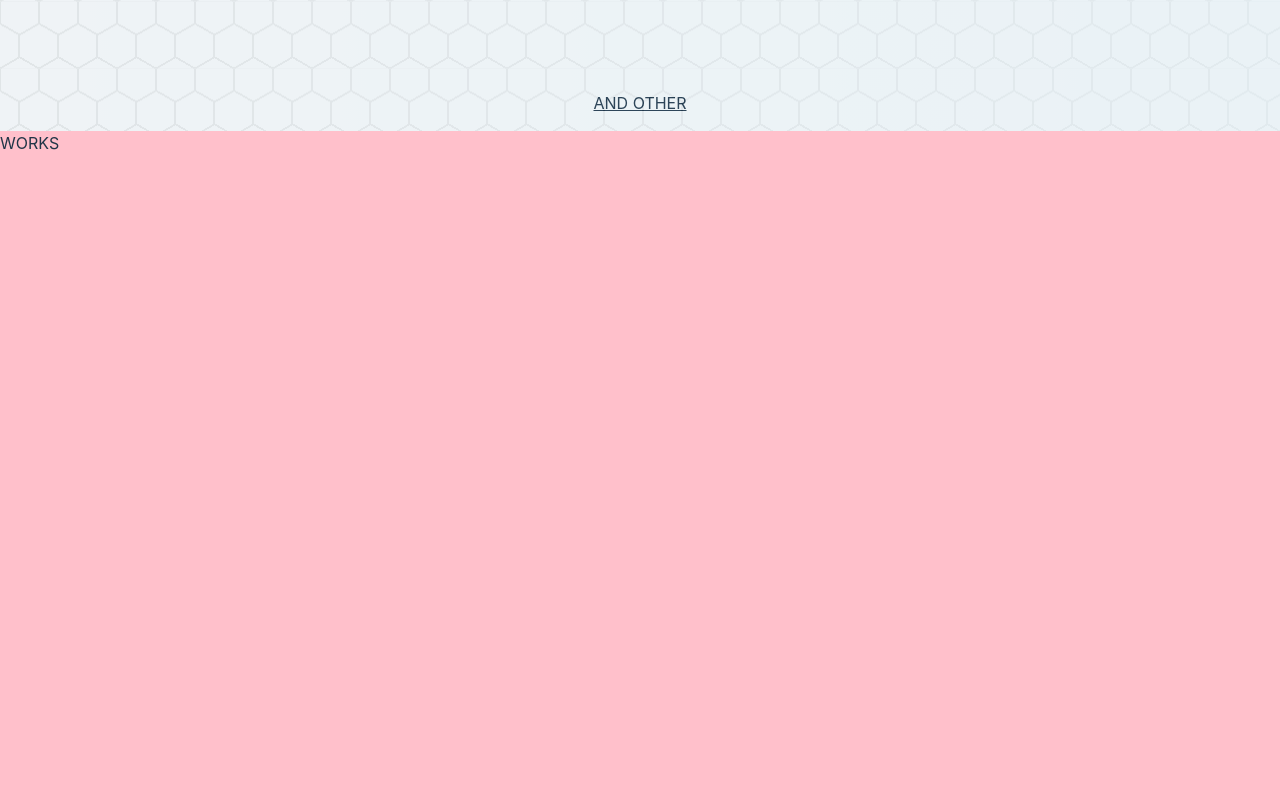
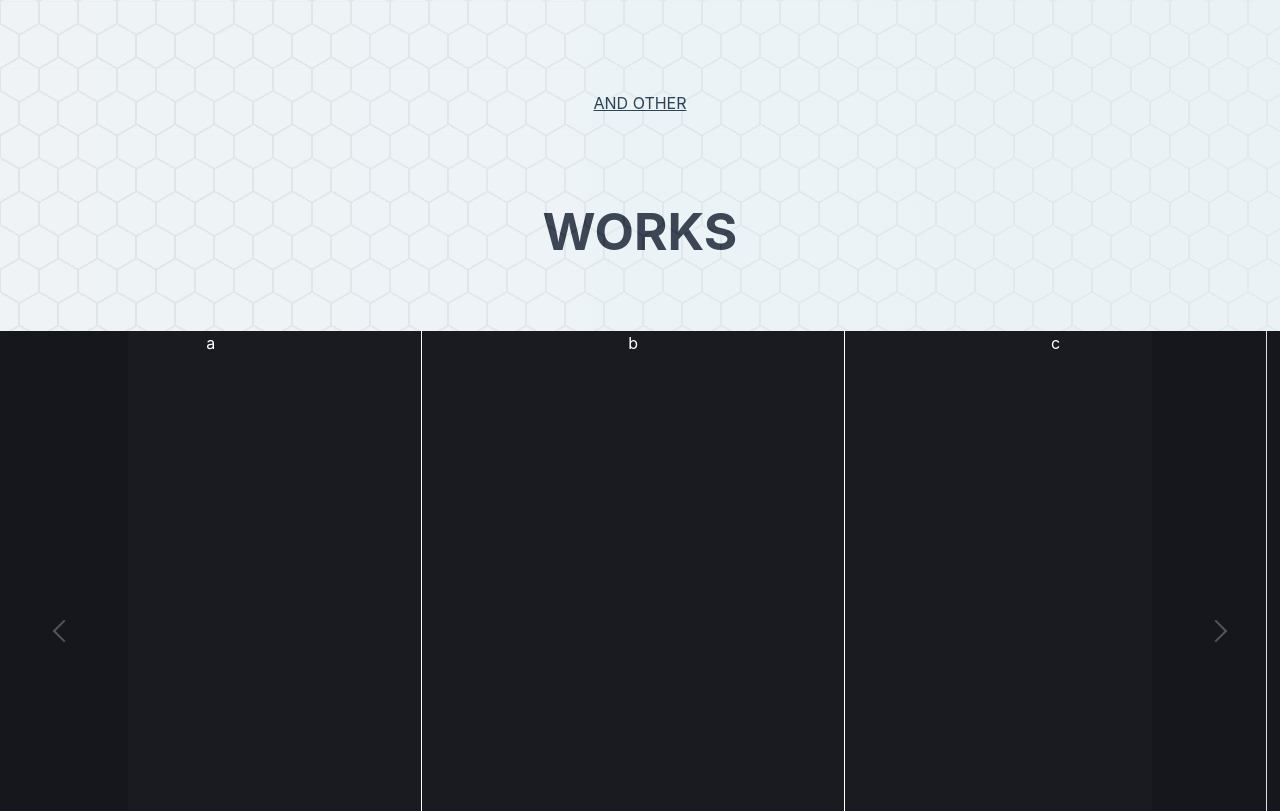
Before and after one commit to poofy25/landing-page, a React app: page / in a window 1280 px wide. Shown: the part 1469-2280 px from the top of the page. Built offline with nearby package versions, Linux system fonts and the light colour scheme; the HTML template or start-up script is replaced by a standard one.

Commit message:
added carousel

```diff
--- a/src/components/ServicesSection/servicesSection.module.css
+++ b/src/components/ServicesSection/servicesSection.module.css
@@ -1,7 +1,6 @@
 
  .servicesSection{
    background-color: #F7F7F7;
-   overflow: hidden;
    width: 100%;
    height: 100vh;
    padding-left: 5vw;
@@ -26,7 +25,7 @@
     left: 0;
     top: 0;
     width: 100%;
-    height: 100%;
+    height: 125%;
    z-index: 1;
    opacity: 0.1;
     --s:37px; /* shape size */
@@ -63,6 +62,7 @@
 
  .servicesSection > h1 {
     text-align: center;
+    width: 100%;
     z-index: 2;
  }
 
--- /dev/null
+++ b/src/components/WorksSection/WorksCarousel.jsx
@@ -0,0 +1,71 @@
+
+import styles from "./worksCarousel.module.css"
+
+import { useEffect  , useState} from "react"
+
+
+function WorksCarousel() {
+
+    let Carousel = document.getElementById('carousel')
+    let WorkArticelle = document.getElementById('workArticle')
+    let articlesNr = Carousel?.children.length
+
+    const [currentArtNr , setArtNr] = useState(0)
+    const mobile = window.innerWidth <= 767
+    const mobileArtOffset = mobile ? 2 : 3
+
+    useEffect(()=>{
+        Carousel = document.getElementById('carousel')
+        WorkArticelle = document.getElementById('workArticle')
+        articlesNr = Carousel?.children.length
+    },[])
+    useEffect(()=>{
+        Carousel.style.transform = `translateY(0px)`
+        Carousel.style.transform = `translateX(0px)`
+    },[window.innerWidth])
+    useEffect(()=>{
+        console.log(currentArtNr , mobile)
+        if(!mobile){
+        Carousel.style.transform = `translate(-${WorkArticelle.offsetWidth * currentArtNr}px)`
+        }else{
+            Carousel.style.transform = `translateY(-${WorkArticelle.offsetHeight * currentArtNr}px)`
+        }
+    },[currentArtNr])
+
+
+    const backwardBtnHandler = ()=>{
+        if(currentArtNr > 0){
+            setArtNr(currentArtNr-1)
+
+           }else{
+               console.log('no more' , currentArtNr)
+           }
+    }
+
+    const forwardBtnHandler = ()=>{
+        if(currentArtNr < articlesNr-mobileArtOffset){
+            setArtNr(currentArtNr+1)
+        // Carousel.style.transform = `translate(-${WorkArticelle.offsetWidth * currentArticle}px)`
+        }else{
+            console.log('no more' , currentArtNr)
+        }
+    }
+
+
+
+    return(
+        <div className={styles.workCarousel}>
+            <button className={styles.backwardBtn} onClick={backwardBtnHandler} id='backbtn'></button>
+            <button className={styles.forwardBtn} onClick={forwardBtnHandler} id='nextbtn'></button>
+            <div className={styles.workArticles} id='carousel'>
+                <article id='workArticle'>a</article>
+                <article>b</article>
+                <article>c</article>
+                <article>d</article>
+                <article>e</article>
+            </div>
+        </div>
+    )
+}
+
+export default WorksCarousel
--- a/src/components/WorksSection/WorksSection.jsx
+++ b/src/components/WorksSection/WorksSection.jsx
@@ -1,16 +1,13 @@
-import { useEffect , useRef , useState } from 'react';
-
-import backgroundIMG from '/src/assets/homeBackground.png'
 
 import styles from "./worksSection.module.css"
-
+import WorksCarousel from "./worksCarousel"
 
 function WorksSection() {
-
-
     return(
         <div id='works' className={styles.worksSection}>
-            WORKS
+               <div className={styles.worksSectionDent}></div>
+            <h1 >WORKS</h1>
+            <WorksCarousel/>
         </div>
     )
 }
--- /dev/null
+++ b/src/components/WorksSection/worksCarousel.module.css
@@ -0,0 +1,124 @@
+.workCarousel{
+    width: 100%;
+    position: absolute;
+    left: 0;
+    top: 25vh;
+    height:75%;
+    background-color: rgba(0,0,0,0.5);
+   overflow: hidden;
+
+}
+
+
+.workCarousel > button {
+    position: absolute;
+    display: flex;
+    align-items: center;
+    justify-content: center;
+    border-radius: 0;
+    height: 100%;
+    width: 10%;
+    background-color: rgba(0,0,0,0.5);
+    color: #F7F7F7;
+    font-size: 2rem;
+    box-sizing: border-box;
+    z-index: 10;
+    transition: 0.25s;
+    opacity: 0.25;
+  }
+  .workCarousel > button:hover {
+    opacity: 1;
+  }
+  .workCarousel > button::after {
+    position: absolute;
+    top: calc(50% - 8px);
+    left: calc(50% - 8px);
+    content: '';
+    width: 16px;
+    height: 16px;
+    border-left: 2px solid #fff;
+    border-bottom: 2px solid #fff;
+    -webkit-transform: rotate(-45deg);
+    transform: rotate(-45deg);
+    box-sizing: border-box;
+  }
+
+.backwardBtn{
+    left: 0;
+}
+.backwardBtn::after{
+    transform: rotate(45deg) !important;
+}
+.forwardBtn{
+    right: 0;
+}
+.forwardBtn::after{
+    transform: rotate(-135deg) !important;
+}
+
+
+
+
+
+
+
+
+
+.workArticles{
+    display: flex;
+    align-items: center;
+    justify-content: start;
+    overflow: hidden;
+    width: max-content;
+    height: 100%;
+    color: white;
+    text-align: center;
+    overflow: hidden;
+    transition: 0.5s;
+}
+
+
+
+.workArticles > article {
+    min-width: 33vw;
+    border-right: 1px solid white;
+    box-sizing: border-box;
+    height: 100%;
+    scroll-snap-align:initial;
+}
+
+
+
+@media screen and (max-width: 767px) {
+    .workArticles{
+        flex-direction: column;
+        overflow: hidden;
+        height: max-content;
+        width: 100%;
+    }
+    .workArticles > article {
+        width: 100%;
+        color: white;
+        box-sizing: border-box;
+        min-height: 37.5vh;
+    }
+
+    .workCarousel > button {
+        width: 100%;
+        height: 15%;
+        writing-mode:vertical-lr;
+    }
+    .backwardBtn{
+        top: 0;
+    }
+    .forwardBtn{
+        bottom: 0;
+    }
+
+    .backwardBtn::after{
+        transform: rotate(135deg) !important;
+    }
+    .forwardBtn::after{
+        transform: rotate(-45deg) !important;
+    }
+}
--- a/src/components/WorksSection/worksSection.module.css
+++ b/src/components/WorksSection/worksSection.module.css
@@ -1,6 +1,34 @@
 
  .worksSection{
-   background-color: pink;
+   background-color:  #323643;
    width: 100%;
    height: 100vh;
+   box-sizing: border-box;
+   padding-top: 1rem;
+   padding-bottom: 1rem;
+   padding-left: 5vw;
+   padding-right: 5vw;
+   position: relative;
  }
+
+ .worksSection > h1 {
+  color: #323643;
+  position: absolute;
+  display: flex;
+  align-items: center;
+  justify-content: center;
+  left: 0;
+  top: 0;
+  height: 25vh;
+  background-color: #F7F7F7;
+  width: 100%;
+  margin: 0;
+  text-align: center;
+ }
+ .worksSection > h1::before{
+     content:'';
+     width: 100%;
+     height: 25%;
+     position: absolute;
+     color: red;
+ }
```
